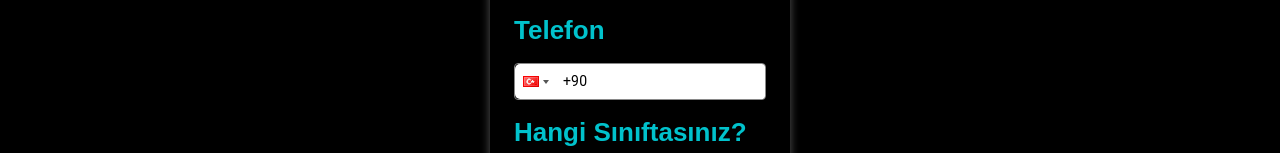
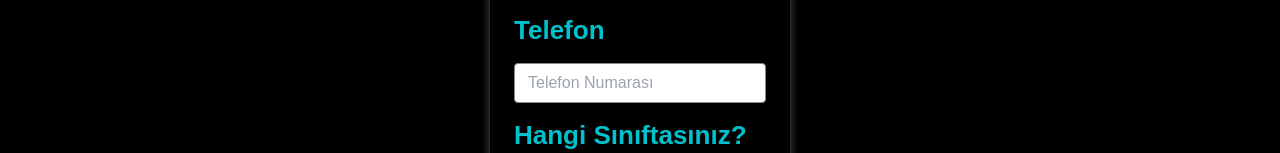
Before and after one commit to sametkzdl/CoachWebSite, a React (Create React App) app: page /FormApply in a window 1280 px wide. Shown: the part 481-634 px from the top of the page. Built offline with nearby package versions, Linux system fonts and the light colour scheme; a web font is replaced by a local one.

Commit message:
bittiiiiiiiiiiiiiiiiiii

```diff
--- a/src/components/banner.js
+++ b/src/components/banner.js
@@ -77,7 +77,7 @@ const WrapBanner = styled.div`
 const WrapTitles = styled.div`
   display: flex;
   flex-direction: column;
-  animation: ${TitlesShake} 2.5s ease-in;
+  animation: ${TitlesShake} 1.5s ease-in;
 `;
 
 const TitleA = styled.h2`
@@ -110,7 +110,7 @@ const TitleB = styled.h2`
 const WrapImg = styled.img`
   width: 400px;
   height: 400px;
-  animation: ${ImageShake} 2.5s ease-in;
+  animation: ${ImageShake} 1.5s ease-in;
   @media ${device.tablet} {
     width: 300px;
     height: 300px;
--- a/src/components/formCard.js
+++ b/src/components/formCard.js
@@ -1,10 +1,11 @@
-import styled from "styled-components";
+import styled, { css } from "styled-components";
 import { useForm, Controller } from "react-hook-form";
 import "react-phone-input-2/lib/style.css";
 import PhoneInput from "react-phone-input-2";
 import Row from "./row";
 import Button from "./button";
 import { theme } from "../utils/global";
+import { useState } from "react";
 
 const Wrap = styled.div`
   padding: 2rem 2.5rem;
@@ -113,27 +114,81 @@ const StyledButton = styled(Button)`
   margin-inline: auto;
 `;
 
+const Notification = styled.div`
+  display: none;
+  color: white;
+  padding: 15px;
+  margin-bottom: 20px;
+  text-align: center;
+  border-radius: 4px;
+  background-color: #f44336;
+  ${({ show, success }) => {
+    return (
+      show &&
+      css`
+        display: block;
+        box-shadow: 4px 4px 12px rgba(35, 199, 222, 0.3),
+          -4px -4px 12px rgba(35, 199, 222, 0.3);
+        ${success &&
+        css`
+          background-color: #4caf50;
+        `}
+      `
+    );
+  }}
+`;
+
 const Register = () => {
-  const validatePhoneNumber = (phone) => {
-    return phone.startsWith("90") && phone.replace(/[^0-9]/g, "").length === 12;
-  };
+  const [sending, setSending] = useState(false);
+  const [notification, setNotification] = useState({
+    message: "",
+    success: false,
+    show: false,
+  });
+
   const {
-    control,
     register,
     handleSubmit,
-    setValue,
+    reset,
     formState: { errors },
   } = useForm();
 
-  const onSubmit = (data) => {
-    console.log(data);
+  const Submit = (e) => {
+    setSending(!sending);
+    const formEle = document.querySelector("form");
+    const formDatab = new FormData(formEle);
+    fetch(
+      "https://script.google.com/macros/s/AKfycbycoM9SRG4llVIsqkc1vCeR-czezzwHRffJ7urKqlxObQAEU5MigBvewoIvGOEx0zl7vA/exec",
+      {
+        method: "POST",
+        body: formDatab,
+      }
+    )
+      .then((res) => res.json())
+      .then((data) => {
+        reset();
+        setNotification({
+          message: "Form successfully submitted!",
+          success: true,
+          show: true,
+        });
+        setSending(false);
+      })
+      .catch((error) => {
+        setNotification({
+          message: "There was an error submitting the form. Please try again.",
+          success: false,
+          show: true,
+        });
+        setSending(false);
+      });
   };
-
   return (
     <Wrap>
       <Row>
         <Title>X Akademi | Başvuru Formu</Title>
-        <Form onSubmit={handleSubmit(onSubmit)}>
+
+        <Form onSubmit={handleSubmit(Submit)}>
           <StyledLabel htmlFor="name">Ad ve Soyad</StyledLabel>
           <Input
             id="name"
@@ -150,37 +205,16 @@ const Register = () => {
             {...register("age", { required: true })}
           />
           {errors.age && <Required>Yaş girilmesi zorunludur</Required>}
-          <StyledLabel htmlFor="telephone">Telefon</StyledLabel>
-          <Controller
-            name="phone"
-            control={control}
-            defaultValue=""
-            rules={{
-              required: true,
-              validate: validatePhoneNumber,
-            }}
-            render={({ field: { value, onChange } }) => (
-              <StyledPhoneInput
-                id="telephone"
-                country={"tr"}
-                value={value}
-                onChange={(phone) => {
-                  onChange(phone);
-                  setValue("phone", phone, { shouldValidate: true });
-                }}
-                onlyCountries={["tr"]} // Sadece Türkiye
-                inputStyle={{
-                  border: "none",
-                  overflow: "hidden",
-                }}
-              />
-            )}
+          <StyledLabel htmlFor="phone">Telefon</StyledLabel>
+          <Input
+            id="phone"
+            placeholder="Telefon Numarası"
+            type="phone"
+            {...register("phone", { required: true })}
           />
+
           {errors.phone && errors.phone.type === "required" && (
             <Required>Telefon girilmesi zorunludur</Required>
-          )}
-          {errors.phone && errors.phone.type === "validate" && (
-            <Required>Geçerli bir Türkiye telefon numarası giriniz</Required>
           )}
           <StyledLabel>Hangi Sınıftasınız?</StyledLabel>
           <div style={{ display: "flex", gap: "20px" }}>
@@ -352,7 +386,10 @@ const Register = () => {
             name="additional"
             {...register("additional")}
           />
-          <StyledButton>Başvur</StyledButton>
+          <StyledButton>{sending ? "Gönderiliyor" : "Başvur"}</StyledButton>
+          <Notification success={notification.success} show={notification.show}>
+            {notification.message}
+          </Notification>
         </Form>
       </Row>
     </Wrap>
```
